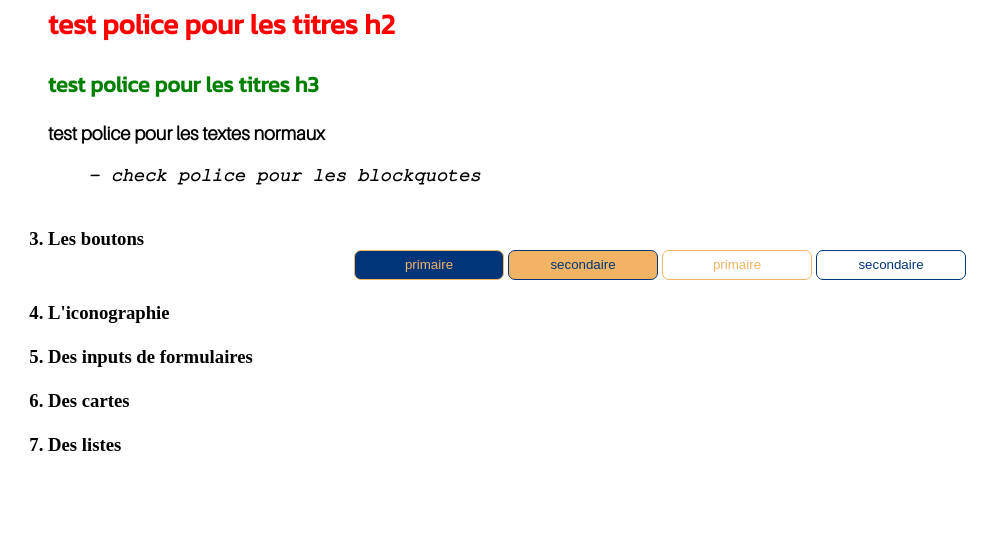
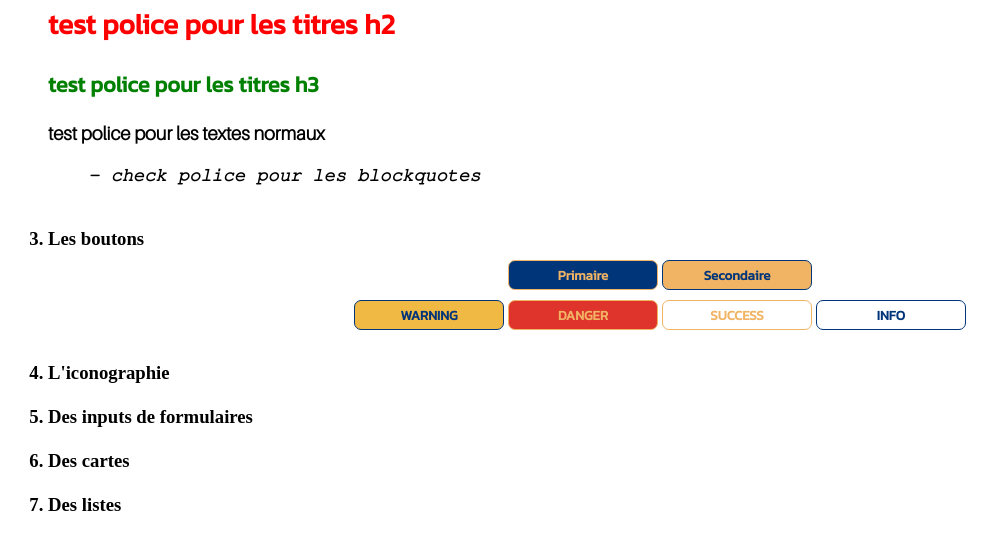
Before and after one commit to 0xKubitus/MARKETS-AGENCY-PROJECT, a plain HTML site: page index.html in a window 1280 px wide. Shown: the part 760-1294 px from the top of the page, without its empty margins (0-1000 px from the left). Before the commit the page ends 1234 px from the top, so only its background shows below. Drawn offline with Linux system fonts and the light colour scheme; files that its build step writes are made by us from their sources; files whose address does not match are found by name; a web font is replaced by a local one.

Commit message:
boutons finis (jpourrait en ajouter mais la base est là)

```diff
--- a/index.html
+++ b/index.html
@@ -59,10 +59,15 @@
       <li>Les boutons</li>
 
         <div class="buttons-group">
-          <button class="btn text-primary primary-bg">primaire</button>
-          <button class="btn text-secondary secondary-bg">secondaire</button>
-          <button class="btn text-primary white-bg">primaire</button>
-          <button class="btn text-secondary white-bg">secondaire</button>
+          <button class="btn text-primary primary-bg">Primaire</button>
+          <button class="btn text-secondary secondary-bg">Secondaire</button>
+        </div>
+
+        <div class="buttons-group">
+          <button class="btn text-secondary warning-bg">WARNING</button>
+          <button class="btn text-primary danger-bg">DANGER</button>
+          <button class="btn text-primary white-bg">SUCCESS</button>
+          <button class="btn text-secondary white-bg">INFO</button>
         </div>
 
       <br>
--- a/style/style.css
+++ b/style/style.css
@@ -42,8 +42,16 @@
   color: #F0B943
 }
 
+.warning-bg {
+  background-color: #F0B943;
+}
+
 .danger {
   color: #DE342B
+}
+
+.danger-bg {
+  background-color: #DE342B
 }
 
 .success {
@@ -160,6 +168,7 @@
 .buttons-group {
   display: flex;
   justify-content: center;
+  margin: 10px;
 }
 
 .btn {
@@ -169,4 +178,6 @@
   height: 30px;
   border: 1px solid;
   border-radius: 7px;
+  font-family: 'Kanit', sans-serif;
+  font-weight: bold;
 }
```
